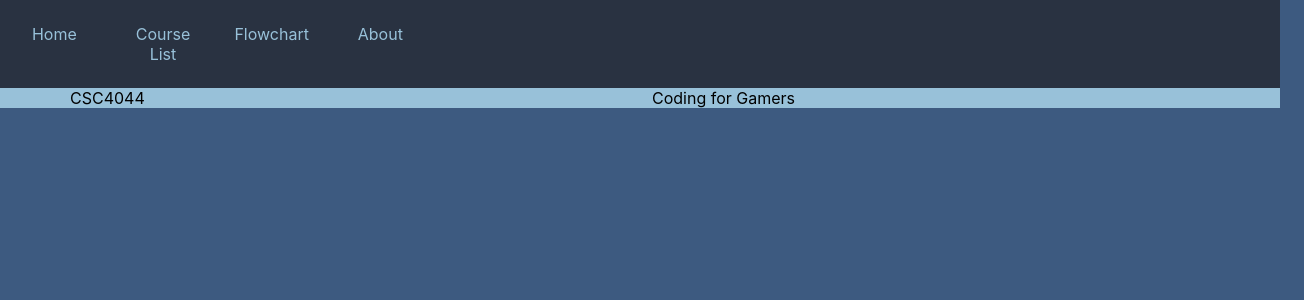
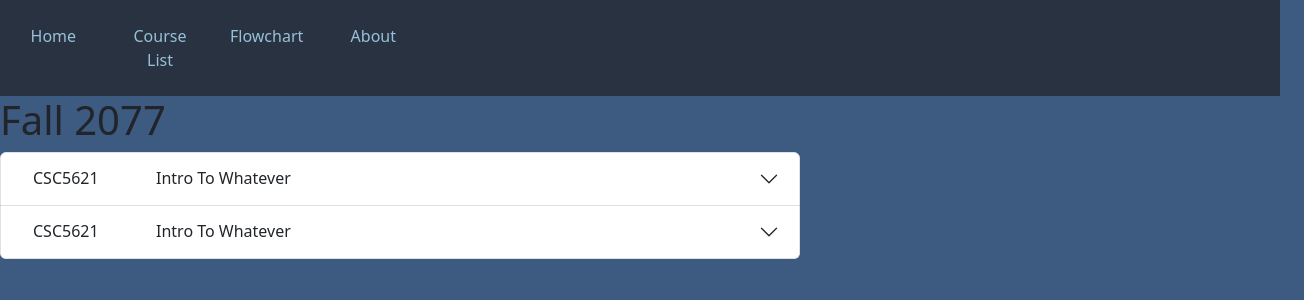
Before and after one commit to SamJones329/OnTrackFrontend, a React (Create React App) app: page /geaux-hack-2022/courselist in a window 1280 px wide. Shown: the top 300 px of the page, 1304 px wide, since content can reach past the window. Built offline with nearby package versions, Linux system fonts and the light colour scheme.

Commit message:
Pain and suffering

```diff
--- a/src/App.tsx
+++ b/src/App.tsx
@@ -12,7 +12,7 @@ import About from './routes/about/About';
 import Navbar from './components/Navbar/Navbar';
 import CourseList from './routes/courselist/CourseList';
 import Flowchart from './routes/flowchart/Flowchart';
-import 'bootstrap/dist/css/bootstrap-grid.css'
+
 
 function App() {
   const router = createBrowserRouter(createRoutesFromElements(
--- a/src/components/ClassListItem/ClassListItem.scss
+++ b/src/components/ClassListItem/ClassListItem.scss
@@ -1,3 +1,8 @@
-.item{
-    background-color: #98c1d9;
+accordion-size{
+    width: 50em !important;
 }
+
+accordion-label{
+    margin-left: 5em !important;
+    background-color: none;
+}
--- a/src/components/ClassListItem/ClassListItem.tsx
+++ b/src/components/ClassListItem/ClassListItem.tsx
@@ -2,19 +2,43 @@ import * as React from 'react';
 import {
     Container,
     Row,
-    Col
+    Col,
+    Accordion
   } from "react-bootstrap";
 import "./ClassListItem.scss"
 
 export default function ClassListItem(props: {children?: React.ReactNode}) {
     return (
-      <div className='item'>
-        <Container>
-            <Row>
-                <Col id="courseNumber">CSC4044</Col>
-                <Col id="courseTitle">Coding for Gamers</Col>
-            </Row>
-        </Container>
+      <div>
+        <h1 id="semester" className="accordion-label">Fall 2077</h1>
+        <Accordion alwaysOpen style={{width: "50em"}}>
+          <Accordion.Item eventKey='0'>
+            <Accordion.Header>
+              <Container>
+                <Row>
+                  <Col md={2} id='courseNumber'>CSC5621</Col>
+                  <Col md={6} id='courseName'>Intro To Whatever</Col>
+                </Row>
+              </Container>
+            </Accordion.Header>
+            <Accordion.Body>
+              Description
+            </Accordion.Body>
+          </Accordion.Item>
+          <Accordion.Item eventKey='1'>
+            <Accordion.Header>
+            <Container>
+                <Row>
+                  <Col md={2} id='courseNumber'>CSC5621</Col>
+                  <Col md={6} id='courseName'>Intro To Whatever</Col>
+                </Row>
+              </Container>
+            </Accordion.Header>
+            <Accordion.Body>
+              Description
+            </Accordion.Body>
+          </Accordion.Item>
+        </Accordion>
         {props.children}
       </div>
     )
--- a/src/components/Navbar/Navbar.scss
+++ b/src/components/Navbar/Navbar.scss
@@ -1,4 +1,4 @@
-.navbar{
+.custom-nav{
     background-color: #293241;
 }
 
@@ -7,11 +7,11 @@
     text-align: center;
 }
 
-a{
+a.custom-link{
     color: #98c1d9;
     text-decoration: none;
 }
 
-a:hover{
+a:hover.custom-link{
     color: #e0fbfc;
 }
--- a/src/components/Navbar/Navbar.tsx
+++ b/src/components/Navbar/Navbar.tsx
@@ -11,15 +11,15 @@ import './Navbar.scss';
 
 export default function Navbar(props: {children?: React.ReactNode}) {
   return (
-    <div className='navbar'>
+    <div className='custom-nav'>
       <Container fluid>
         <Row>
           <Col md={4}>
             <Row>
-              <Col md={3} className="link-button"><Link to={"/geaux-hack-2022/"} className="link-text">Home</Link></Col>
-              <Col md={3} className="link-button"><Link to={"/geaux-hack-2022/courselist"} className="link-text">Course List</Link></Col>
-              <Col md={3} className="link-button"><Link to={"/geaux-hack-2022/flowchart"} className="link-text">Flowchart</Link></Col>
-              <Col md={3} className="link-button"><Link to={"/geaux-hack-2022/about"} className="link-text">About</Link></Col>
+              <Col md={3} className="link-button"><Link to={"/geaux-hack-2022/"} className="custom-link">Home</Link></Col>
+              <Col md={3} className="link-button"><Link to={"/geaux-hack-2022/courselist"} className="custom-link">Course List</Link></Col>
+              <Col md={3} className="link-button"><Link to={"/geaux-hack-2022/flowchart"} className="custom-link">Flowchart</Link></Col>
+              <Col md={3} className="link-button"><Link to={"/geaux-hack-2022/about"} className="custom-link">About</Link></Col>
             </Row>
           </Col>
         </Row>
--- a/src/index.css
+++ b/src/index.css
@@ -1,6 +1,6 @@
 body {
   overflow-x: hidden;
-  background-color: #3d5a80;
+  background-color: #3d5a80 !important;
   margin: 0;
   font-family: -apple-system, BlinkMacSystemFont, 'Segoe UI', 'Roboto', 'Oxygen',
     'Ubuntu', 'Cantarell', 'Fira Sans', 'Droid Sans', 'Helvetica Neue',
--- a/src/index.tsx
+++ b/src/index.tsx
@@ -3,6 +3,7 @@ import ReactDOM from 'react-dom/client';
 import './index.css';
 import App from './App';
 import reportWebVitals from './reportWebVitals';
+import 'bootstrap/dist/css/bootstrap.min.css';
 
 ReactDOM.createRoot(document.getElementById("root") as HTMLElement).render(
   <React.StrictMode>
--- a/src/routes/courselist/CourseList.scss
+++ b/src/routes/courselist/CourseList.scss
@@ -1,3 +1,5 @@
 .centered-panel{
+    width: 100px !important;
     padding: 10%;
+    margin: 20%;
 }
--- a/src/routes/courselist/CourseList.tsx
+++ b/src/routes/courselist/CourseList.tsx
@@ -4,7 +4,7 @@ import ClassListItem from '../../components/ClassListItem/ClassListItem';
 export default function CourseList(props: {children?: React.ReactNode}) {
     return (
       <div>
-        <div>
+        <div className='centeredPanel'>
           <ClassListItem></ClassListItem>
         </div>
         {props.children}
```
